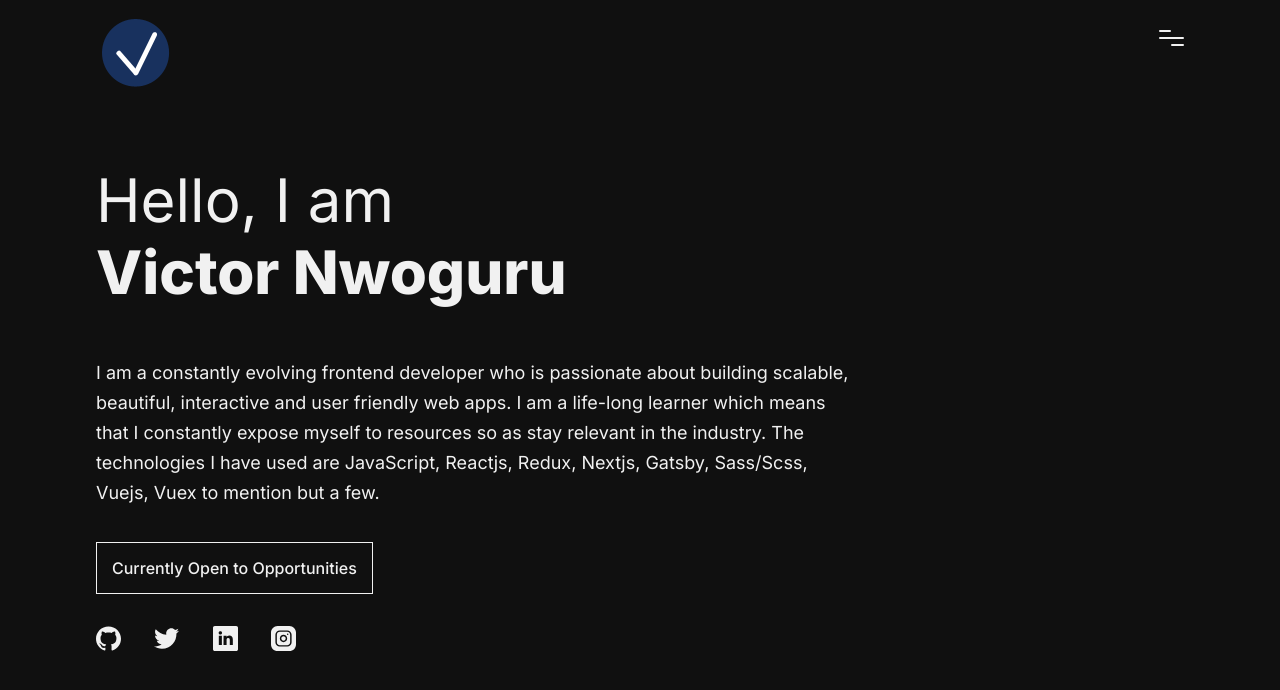
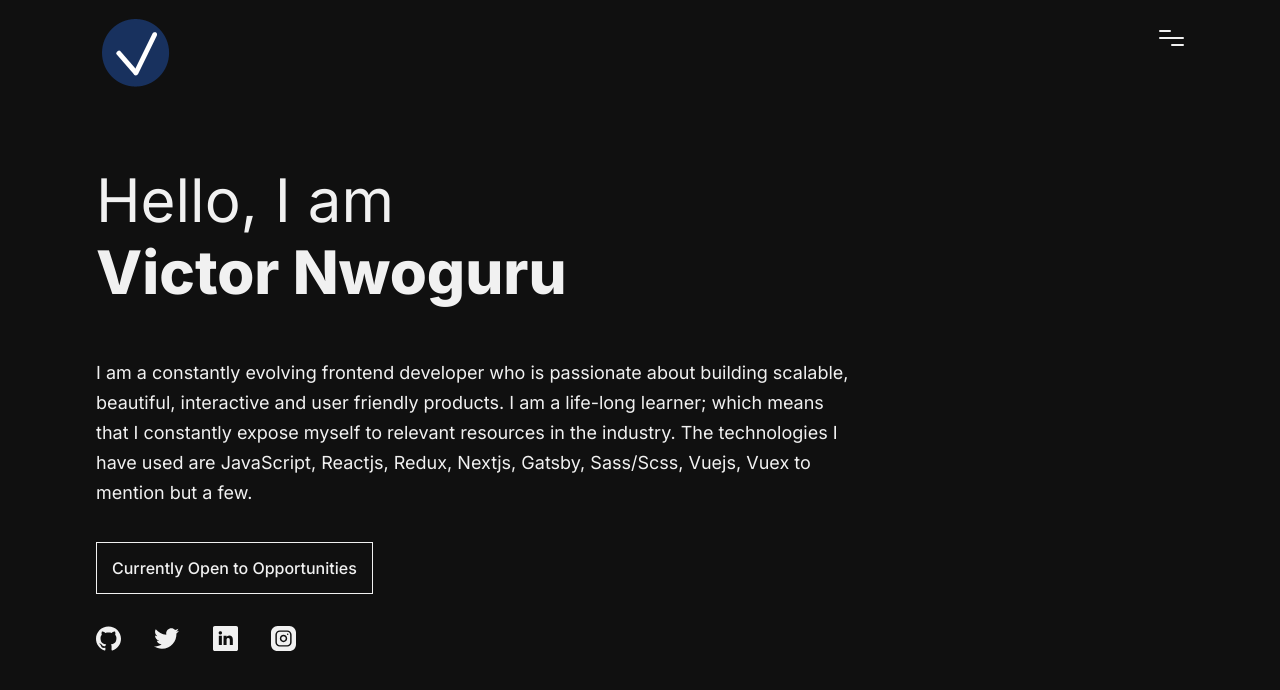
Before and after one commit to vkguru/portfolio, a Next.js app: page / in a window 1280 px wide. Shown: the top 690 px of the page. Built offline with nearby package versions, Linux system fonts and the light colour scheme.

Commit message:
update about

```diff
--- a/pages/index.js
+++ b/pages/index.js
@@ -24,8 +24,8 @@ export default function Home() {
             </div>
             <div className={styles.intro}>
               <motion.p initial="hidden" animate="moveup" variants={fadeupHome}>
-                I am a constantly evolving frontend developer who is passionate about building scalable, beautiful, interactive and user friendly web apps.
-                I am a life-long learner which means that I constantly expose myself to resources so as stay relevant in the industry. The technologies I have
+                I am a constantly evolving frontend developer who is passionate about building scalable, beautiful, interactive and user friendly products.
+                I am a life-long learner; which means that I constantly expose myself to relevant resources in the industry. The technologies I have
                 used are JavaScript, Reactjs, Redux, Nextjs, Gatsby, Sass/Scss, Vuejs, Vuex to mention but a few.
               </motion.p>
             </div>
```
